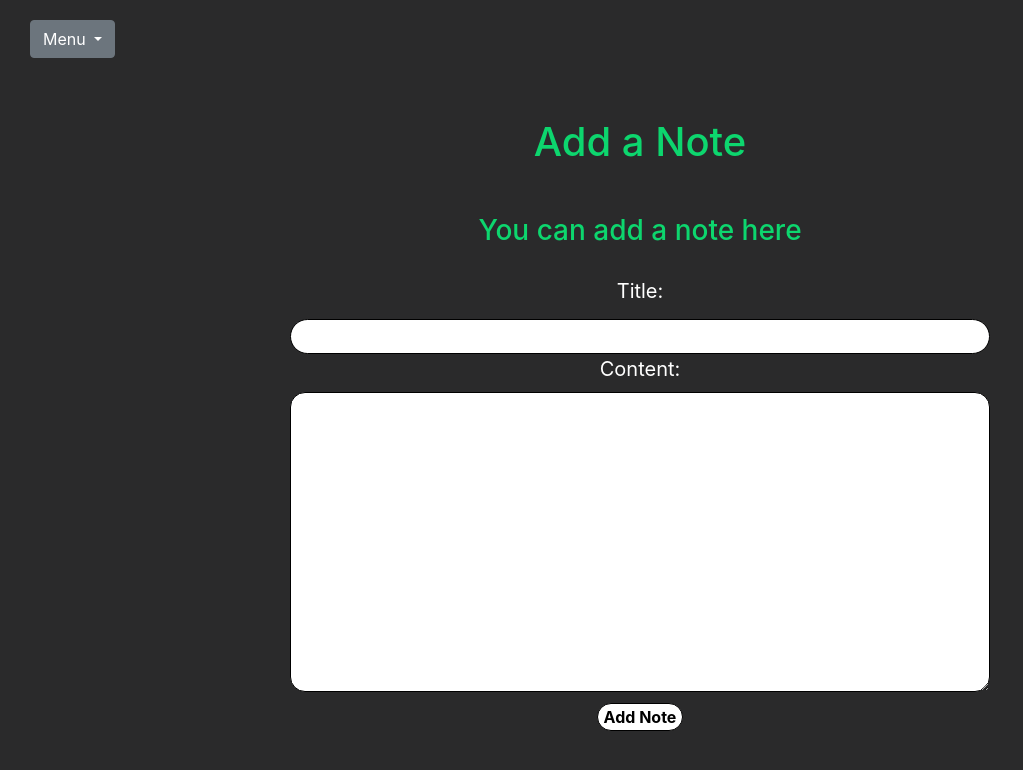
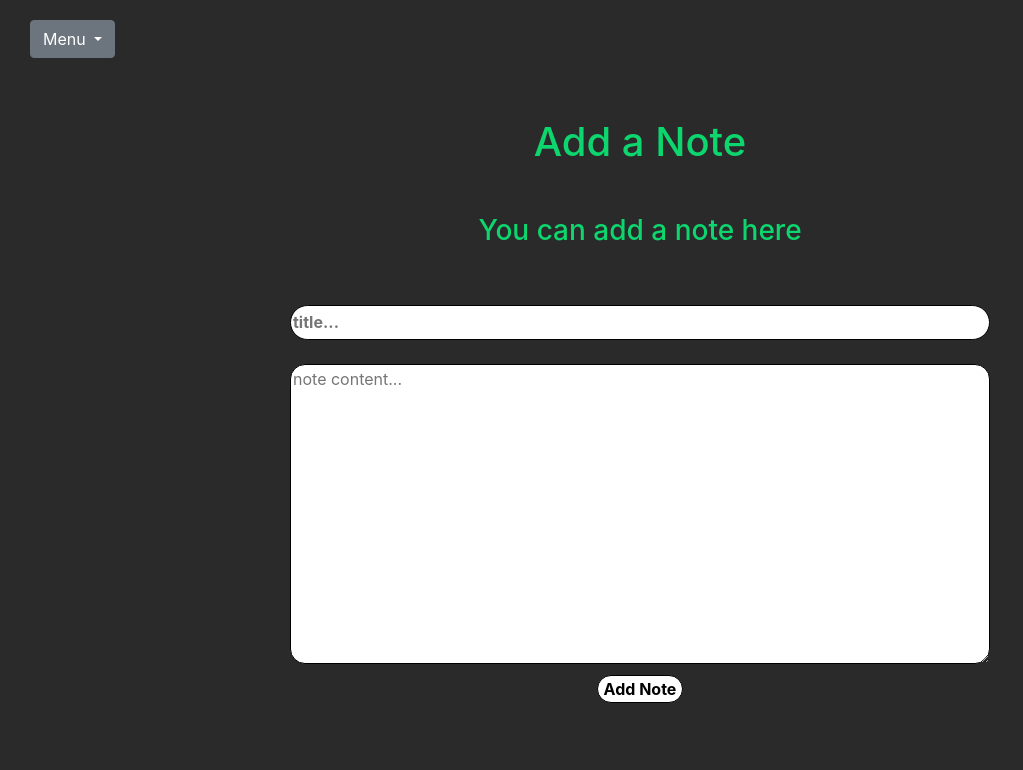
Before and after one commit to adityaKrishan651/code-jam-project, a Flask app: page /add_note in a window 1280 px wide. Shown: the top 770 px of the page, without its empty margins (0-1023 px from the left). Run offline with Flask 2, Linux system fonts and the light colour scheme; some libraries are stand-ins or nearby versions.

Commit message:
add note improved

```diff
--- a/static/main.css
+++ b/static/main.css
@@ -48,11 +48,11 @@
     color: black;
     height: 35px;
     width: 300px;
-    border-radius: 15px;
+    border-radius: 10px;
     border: 0.5px solid black;
   }
 
-  input[type=text]:focus{
+  /* input[type=text]:focus{
     background-color: white;
     color: black;
     height: 35px;
@@ -62,7 +62,7 @@
     padding-right: 5px;
     padding-left: 5px;
   }
-
+   */
   textarea{
     background-color: white;
     color: black;
--- a/templates/add_note.html
+++ b/templates/add_note.html
@@ -9,10 +9,10 @@
   </div>
   <div class="form-area">
     <form action="/add_note" method="POST" autocomplete="off">
-      <label for="title">Title: </label><br>
-      <input type="text" name="title" id="hello"><br>
-      <label for="content">Content: </label><br>
-      <textarea name="content" rows="8" cols="80"></textarea><br>
+      <label for="title"></label><br>
+      <input type="text" name="title" id="hello" placeholder="title..."><br>
+      <label for="content"></label><br>
+      <textarea name="content" rows="8" cols="80" placeholder="note content..."></textarea><br>
       <input type="submit" value="Add Note" class="btn-2">
     </form>
   </div>
```
Also changed, not shown: db.sqlite.
